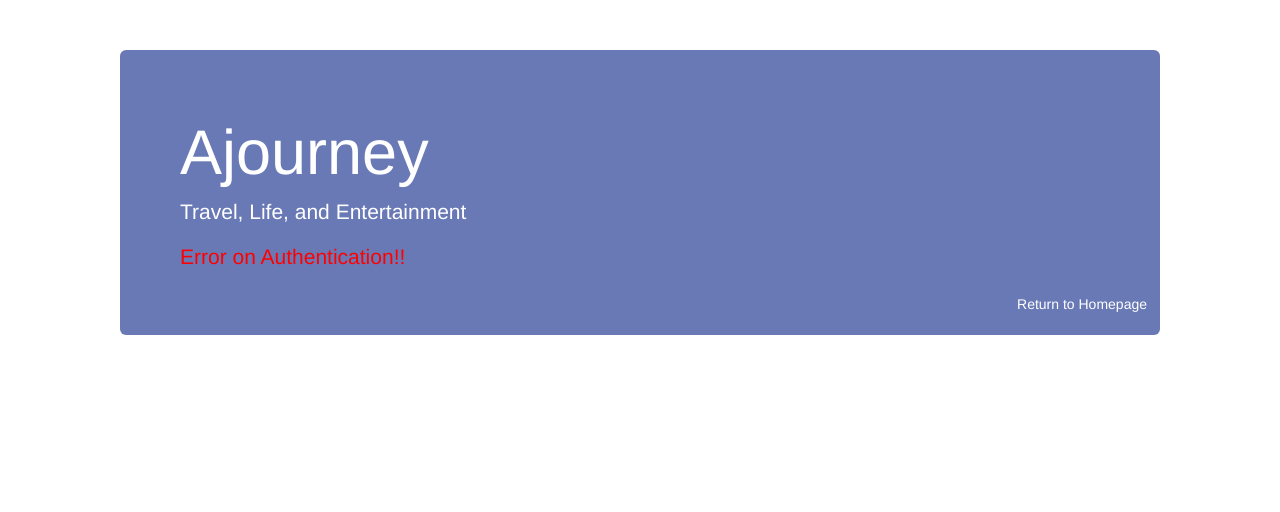
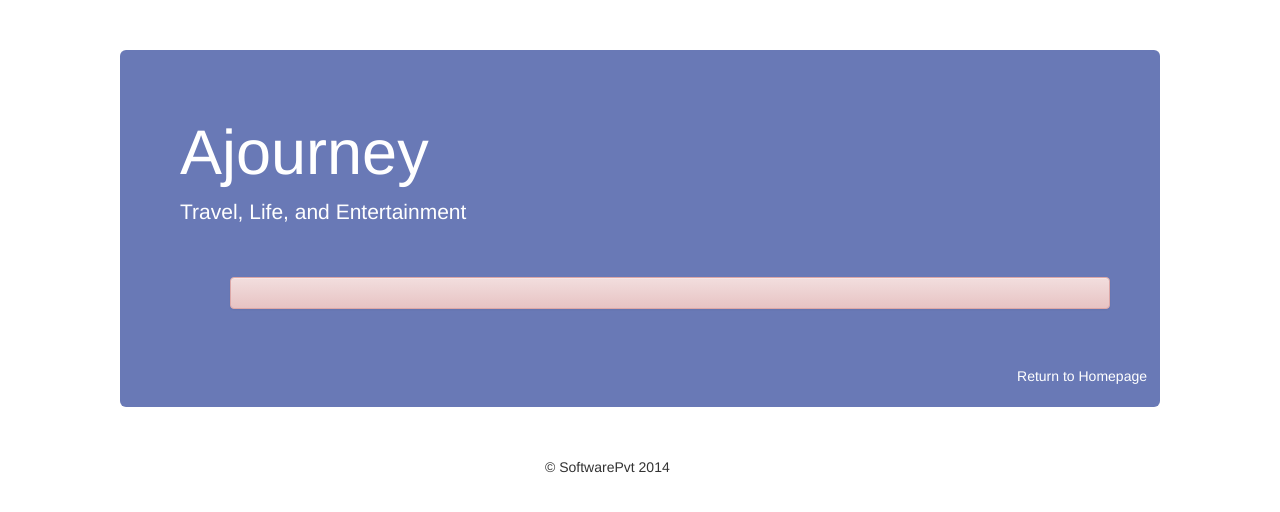
Before and after one commit to Staniel/Ajourney, a Django app: template Ajourney/travelplans/templates/travelplans/error.html in a window 1280 px wide. Shown: the top 512 px of the page. Run offline with Django 3.2, Linux system fonts and the light colour scheme; the template is opened without the code that fills it, so the values that code supplies are empty; some libraries are stand-ins or nearby versions.

Commit message:
Change error page and change username to first_name and last_name.

```diff
--- a/Ajourney/Ajourney/urls.py
+++ b/Ajourney/Ajourney/urls.py
@@ -9,4 +9,5 @@
 
 	url('', include('django.contrib.auth.urls', namespace='auth')),
 	url('', include('social.apps.django_app.urls', namespace='social')),
+	url(r'^', 'travelplans.views.error_views.error_view',name='error_view'),
 )
--- a/Ajourney/travelplans/middleware.py
+++ b/Ajourney/travelplans/middleware.py
@@ -7,8 +7,9 @@
     def process_exception(self, request, exception):
         if type(exception) == AuthCanceled:
             return render(request, "travelplans/login.html", {})
-        elif type(exception) == AuthFailed:
-            return render(request, "travelplans/error.html", {})
+        else:
+            return render(request, "travelplans/error.html", {'error_message':exception.message})
+        '''
         elif type(exception) == AuthUnknownError:
             return render(request, "travelplans/error.html", {})
         elif type(exception) == AuthTokenError:
@@ -31,3 +32,4 @@
 #            return render(request, "travelplans/conn_error.html", {})
         else:
             pass
+        '''
--- a/Ajourney/travelplans/plan_manager.py
+++ b/Ajourney/travelplans/plan_manager.py
@@ -68,7 +68,6 @@
 
 	def viewable(self,user,plan):
 		isfriend=is_friend(user,plan.holder)
-		print isfriend
 		if user.is_superuser or plan.holder.is_superuser or user==plan.holder or isfriend:
 			return True
 		else:
--- a/Ajourney/travelplans/templates/travelplans/error.html
+++ b/Ajourney/travelplans/templates/travelplans/error.html
@@ -5,9 +5,10 @@
   <div class="jumbotron" style="margin:50px;background-color:#6979b6;padding-right:0px;">
   <h1 style="color:white">Ajourney</h1>
   <p style="color:white">Travel, Life, and Entertainment</p>
-<p style="color:red">
-Error on Authentication!!
+<div class="alert alert-danger" role="alert" style='margin:50px'>{{error_message}}</div>
+<p>
+<a class="btn btn-link pull-right pull-bottom" href="/" role="button" style="color:white">Return to Homepage
+</a>
 </p>
-<a class="btn btn-link pull-right pull-bottom" href="/" role="button" style="color:white">Return to Homepage
     </div>
 {% endblock %}
--- a/Ajourney/travelplans/templates/travelplans/plan_detail.html
+++ b/Ajourney/travelplans/templates/travelplans/plan_detail.html
@@ -30,7 +30,7 @@
       <span class="label label-warning">{{plan.depart_time| date:"m-d-Y"}}</span> To
       <span class="label label-warning">{{plan.return_time| date:"m-d-Y"}}</span>
       </h3>
-    <h4>Created By <span class="label label-success">{{plan.holder}}</span></h4>
+    <h4>Created By <span class="label label-success">{{plan.holder.first_name }}{{plan.holder.last_name}}</span></h4>
     <h4><span class="label label-primary">{{plan.limit}}</span> Max Travellers</h4>
     <h4>{% if joiners.0 %}
         {% for joiner in joiners %}
--- a/Ajourney/travelplans/templates/travelplans/planlist.html
+++ b/Ajourney/travelplans/templates/travelplans/planlist.html
@@ -41,7 +41,7 @@
                     <td class="plan_dest"><a href="/travelplans/view_plan_detail/{{plan.id}}/">{{ plan.destination }}</a></td>
                     <td class="plan_dep">{{ plan.depart_time | date:"m-d-Y" }}</td>
                     <td class="plan_ret">{{ plan.return_time | date:"m-d-Y"}}</td>
-                    <td class="plan_holder">{{ plan.holder }}</td>
+                    <td class="plan_holder">{{ plan.holder.first_name }}{{ plan.holder.last_name }}</td>
                     <td class="plan_limit">{{plan.limit}}</td>
                 </tr>
                 {% endfor %}
--- a/Ajourney/travelplans/views/login.py
+++ b/Ajourney/travelplans/views/login.py
@@ -25,27 +25,21 @@
             # for i in xrange(len(friends_json)):
             #     friends.append(FBuser(friends_json[i]['id'],friends_json[i]['name']))
             try:
-                print "1"
                 graph = facebook.GraphAPI(social_user.extra_data['access_token'])
                 profile = graph.get_object("me")
-                print profile
                 currentuser = FBuser(profile['id'],profile['name'])
 
                 facebookid=currentuser.id
-                print "2"
                 usersocialauth=UserSocialAuth.objects.filter(uid__exact=facebookid)
                 if len(usersocialauth)>0:
-                    print "3"
                     currentuser=User.objects.filter(id__exact=usersocialauth[0].user_id)
                     if len(currentuser)==1:
                         currentuser=currentuser[0]
-                        print "4"
                         currentuser.backend = 'django.contrib.auth.backends.ModelBackend'
                         if currentuser and currentuser.is_active:
                             login(request,currentuser)
                             return redirect('travelplans/')
             except:
-                print "5"
                 logout(request)
                 return render_to_response('travelplans/login.html')
     context = RequestContext(request, {'request': request, 'user': request.user})
```
Also changed, not shown: Ajourney/travelplans/views/error_views.py (added, +7 -0 lines).
